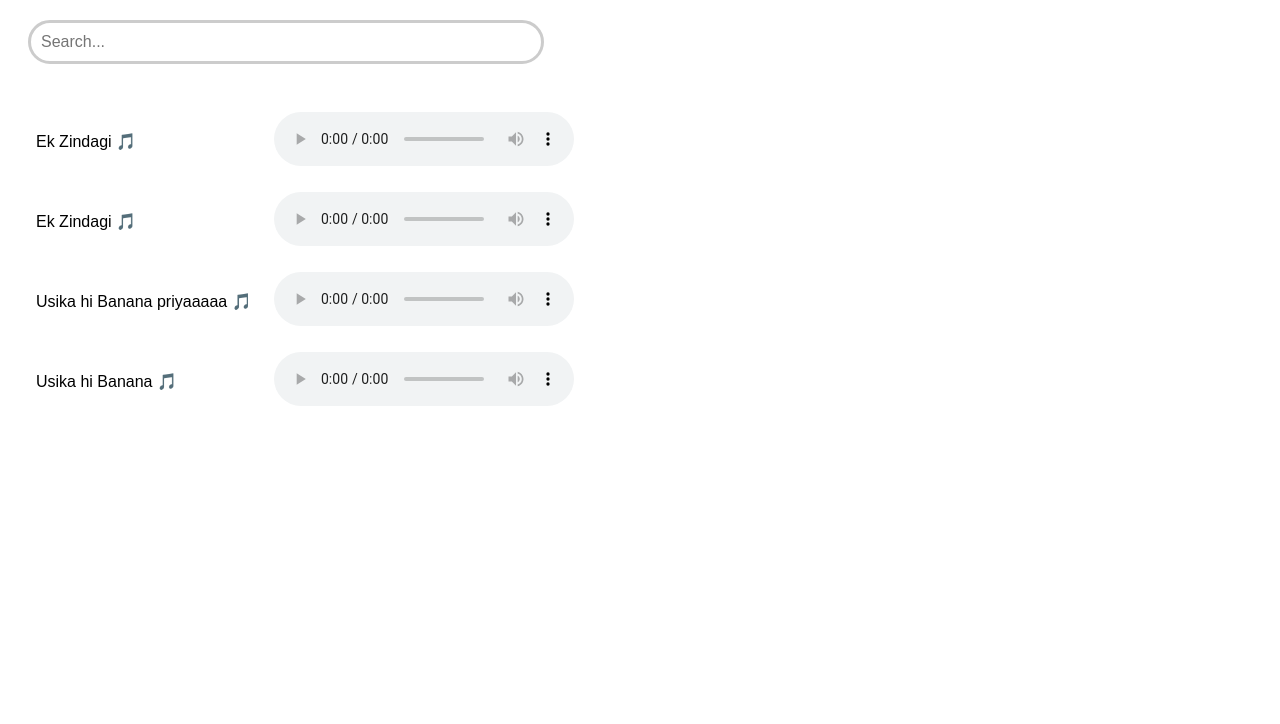
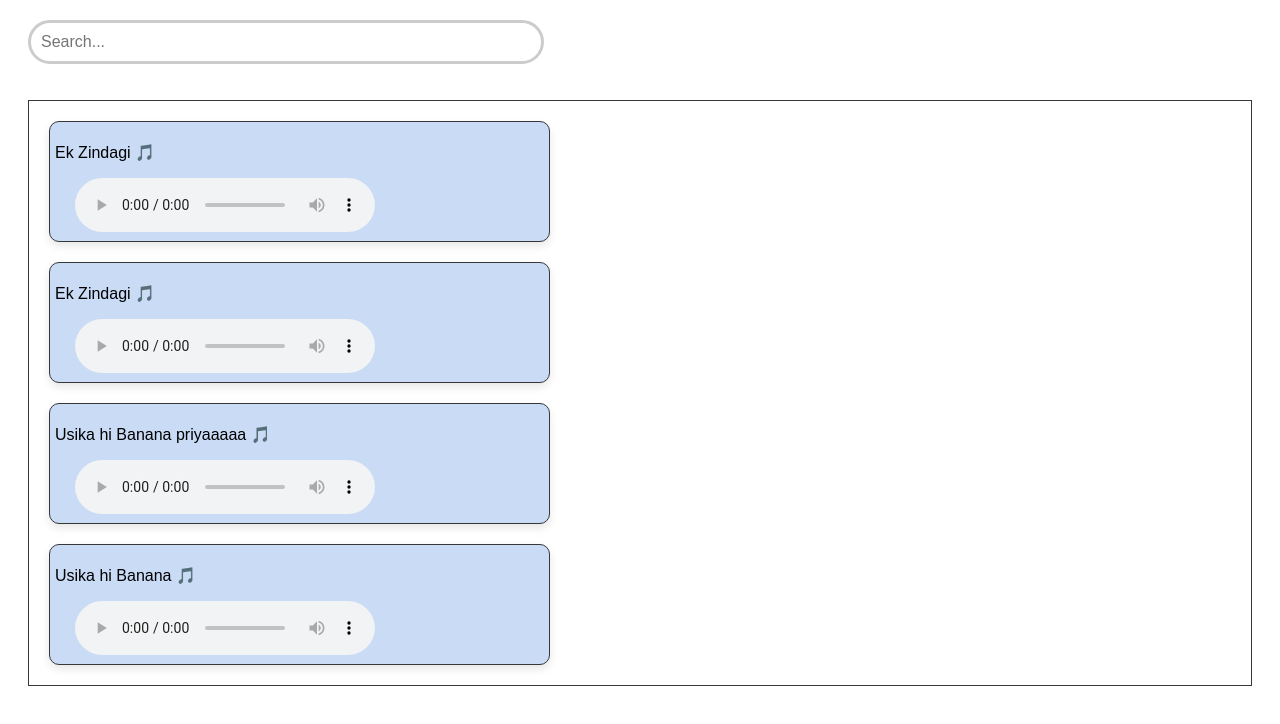
Before and after one commit to mkmroot/home_web, a plain HTML site: page musics.html in a window 1280 px wide. Drawn offline with Linux system fonts and the light colour scheme.

Commit message:
sub-pages style chenged.

```diff
--- a/musics.html
+++ b/musics.html
@@ -11,42 +11,42 @@
         <input type="text" id="searchInput" placeholder="Search...">
     </div>
 
-    <table>
+
     <div class="content-container" id="contentContainer">
         <div class="content-item" data-keywords="Ek Zindagi - Angrezi Medium 2020">
-            <tr>
-            <td><p>Ek Zindagi 🎵️</p></td>
-            <td><audio controls>
-                <source src="musics/Ek Zindagi-Angrezi Medium.mp3" type="audio/mp3">
-            </audio></td>
-            </tr>
+
+            <p>Ek Zindagi 🎵️</p>
+            <audio controls>
+                <source src="/home/manoj/web_page/music/Ek Zindagi-Angrezi Medium.mp3" type="audio/mp3">
+            </audio>
+
         </div>
         <div class="content-item" data-keywords="Ek Zindagi - Angrezi Medium 2020">
-            <tr>
-            <td><p>Ek Zindagi 🎵️</p></td>
-            <td><audio controls>
-                <source src="musics/Ek Zindagi-Angrezi Medium.mp3" type="audio/mp3">
-            </audio></td>
-            </tr>
+
+            <p>Ek Zindagi 🎵️</p>
+            <audio controls>
+                <source src="/home/manoj/web_page/music/Ek Zindagi-Angrezi Medium.mp3" type="audio/mp3">
+            </audio>
+
         </div>
         <div class="content-item" data-keywords="1920 bollywood uskahi bannana">
-            <tr>
-            <td><p>Usika hi Banana priyaaaaa 🎵️</p></td>
-            <td><audio controls>
-                <source src="musics/Uska Hi Banana.mp3" type="audio/mp3">
-            </audio></td>
-            </tr>
+
+            <p>Usika hi Banana priyaaaaa 🎵️</p>
+            <audio controls>
+                <source src="/home/manoj/web_page/music/Uska Hi Banana.mp3" type="audio/mp3">
+            </audio>
+
         </div>
         <div class="content-item" data-keywords="1920 bollywood uskahi bannana">
-            <tr>
-            <td><p>Usika hi Banana 🎵️</p></td>
-            <td><audio controls>
-                <source src="musics/Uska Hi Banana.mp3" type="audio/mp3">
-            </audio></td>
-            </tr>
+
+            <p>Usika hi Banana 🎵️</p>
+            <audio controls>
+                <source src="/home/manoj/web_page/music/Uska Hi Banana.mp3" type="audio/mp3">
+            </audio>
+
         </div>
     </div>
-    </table>
+
 
     <script src="script.js"></script>
 </body>
--- a/styles2.css
+++ b/styles2.css
@@ -18,28 +18,38 @@ body {
 
 .content-container {
     margin: 20px;
+    border: 1px solid rgb(55, 55, 56)
+
+
 }
 
 .content-item {
-    margin: 10px 0;
+    margin: 20px;
+    padding: 5px;
+    width: 40%;
+    background-color: rgb(201, 219, 245);
+    border: 1px solid rgb(55, 55, 56);
+    border-radius: 10px;
+    box-shadow: 0 4px 8px rgba(0, 0, 0, 0.1);
+    align-content: center;
 }
+.content-item:hover {
+    transform: scale(1.005);
 
+}
 .content-item a {
     text-decoration: none;
     color: #00f;
     font-size: 18px;
 }
 
-
-table{
-    margin-left: 16px;
+@media (max-width: 600px) {
+    .content-item {
+        width: 90%;
+    }
 }
 
-td{
-    padding: 10px;
-    margin: 20px;
-}
 
 audio{
-
+   margin-left: 20px;
 }
```
